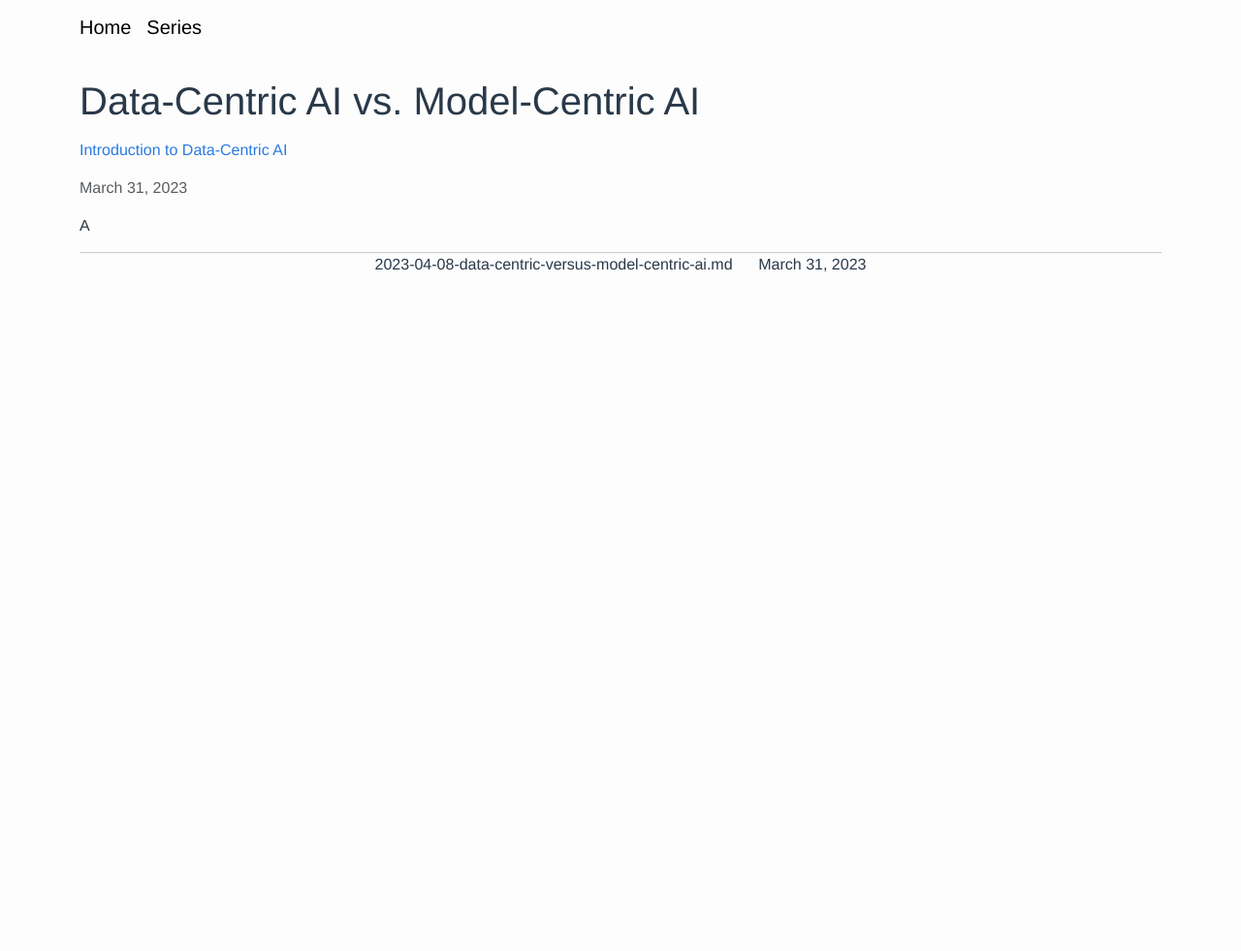
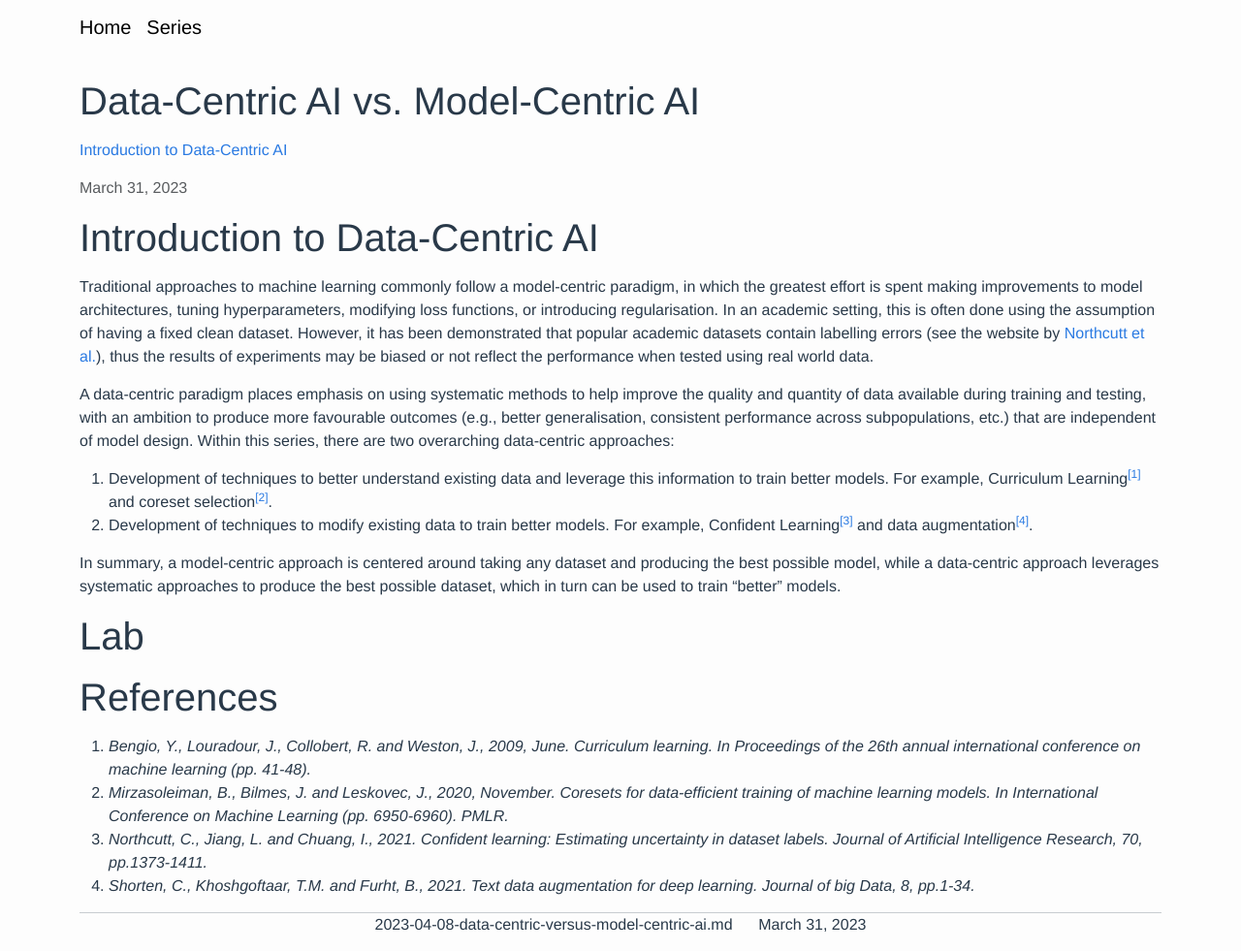
Before and after one commit to t-walshe/t-walshe.github.io, a Jekyll site: the page built from _posts/2023-04-08-data-centric-versus-model-centric-ai.md, in a window 1280 px wide. Shown: the whole page at 97% size. Built offline with Jekyll 4.4.1, drawn with Linux system fonts in a browser that asks for light colours; before the commit the page ends 900 px from its top, so only the background shows below that.

Commit message:
Initial draft of Introduction to Data-Centric AI

```diff
--- a/_posts/2023-04-08-data-centric-versus-model-centric-ai.md
+++ b/_posts/2023-04-08-data-centric-versus-model-centric-ai.md
@@ -9,4 +9,33 @@ include_bokeh: false
 visible: true
 ---
 
-A
+# Introduction to Data-Centric AI
+Traditional approaches to machine learning commonly follow a model-centric paradigm, in which the greatest effort is spent making improvements to model architectures, tuning hyperparameters, modifying loss functions, or introducing regularisation. In an academic setting, this is often done using the assumption of having a fixed clean dataset. However, it has been demonstrated that popular academic datasets contain labelling errors (see the website by [Northcutt et al.](https://labelerrors.com)), thus the results of experiments may be biased or not reflect the performance when tested using real world data.
+
+A data-centric paradigm places emphasis on using systematic methods to help improve the quality and quantity of data available during training and testing, with an ambition to produce more favourable outcomes (e.g., better generalisation, consistent performance across subpopulations, etc.) that are independent of model design. Within this series, there are two overarching data-centric approaches:
+1. Development of techniques to better understand existing data and leverage this information to train better models. For example, Curriculum Learning<a style="text-decoration: none;" href="#cite-curriculum-learning"><sup>[1]</sup></a> and coreset selection<a style="text-decoration: none;" href="#cite-coreset-selection"><sup>[2]</sup></a>.
+2. Development of techniques to modify existing data to train better models. For example, Confident Learning<a style="text-decoration: none;" href="#cite-confident-learning"><sup>[3]</sup></a> and data augmentation<a style="text-decoration: none;" href="#cite-data-augmentation"><sup>[4]</sup></a>.
+
+In summary, a model-centric approach is centered around taking any dataset and producing the best possible model, while a data-centric approach leverages systematic approaches to produce the best possible dataset, which in turn can be used to train "better" models.
+
+
+# Lab
+
+# References
+<ol>
+<li id="cite-curriculum-learning">
+    <span><cite>Bengio, Y., Louradour, J., Collobert, R. and Weston, J., 2009, June. Curriculum learning. In Proceedings of the 26th annual international conference on machine learning (pp. 41-48).</cite></span>
+</li>
+
+<li id="cite-coreset-selection">
+    <span><cite>Mirzasoleiman, B., Bilmes, J. and Leskovec, J., 2020, November. Coresets for data-efficient training of machine learning models. In International Conference on Machine Learning (pp. 6950-6960). PMLR.</cite></span>
+</li>
+
+<li id="cite-confident-learning">
+    <span><cite>Northcutt, C., Jiang, L. and Chuang, I., 2021. Confident learning: Estimating uncertainty in dataset labels. Journal of Artificial Intelligence Research, 70, pp.1373-1411.</cite></span>
+</li>
+
+<li id="cite-data-augmentation">
+    <span><cite>Shorten, C., Khoshgoftaar, T.M. and Furht, B., 2021. Text data augmentation for deep learning. Journal of big Data, 8, pp.1-34.</cite></span>
+</li>
+</ol>
```
